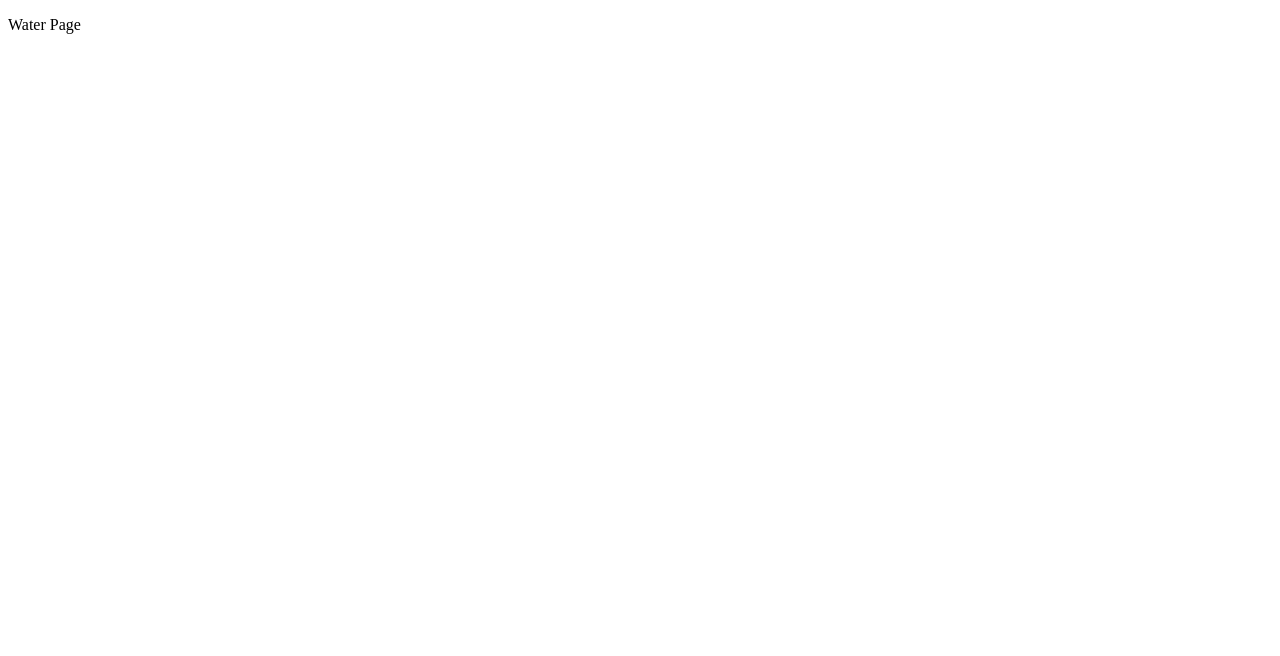
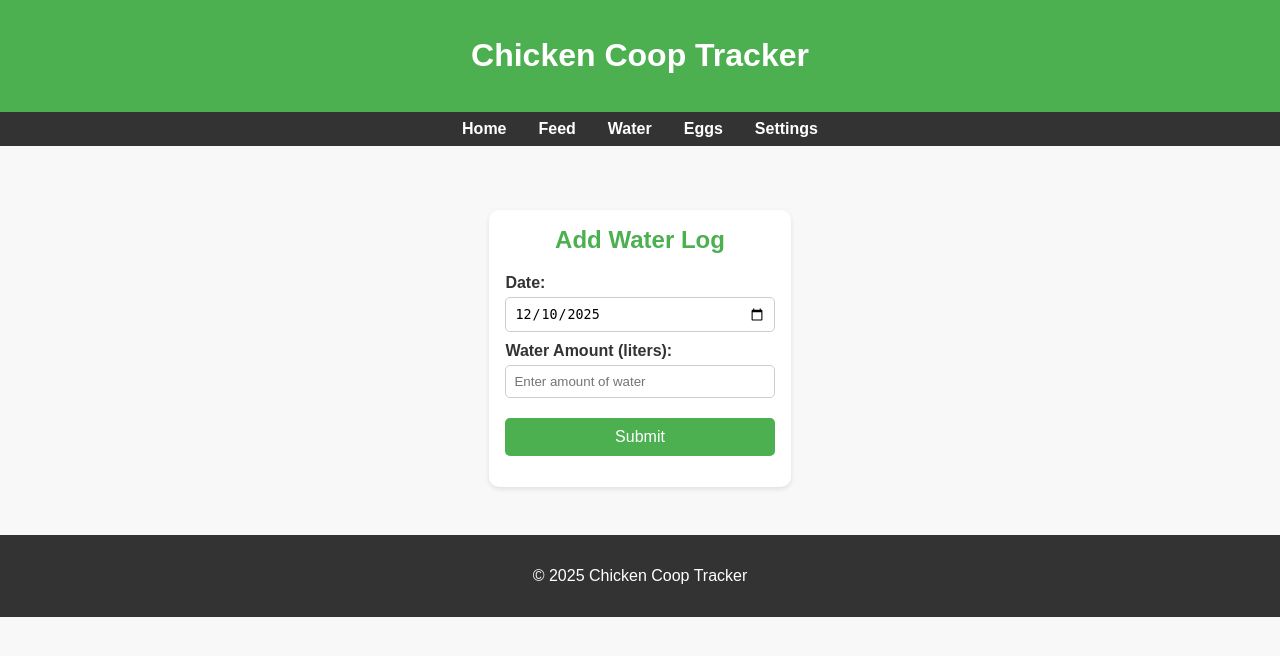
Before and after one commit to JonahG046/Chicken-Coop-Tracker, a Flask app: page /water in a window 1280 px wide. Before the commit the part shown is almost empty. Shown: the top 656 px of the page. Run offline with Flask 3, Linux system fonts and the light colour scheme; some libraries are stand-ins or nearby versions.

Commit message:
Added water log to the water.html page

```diff
--- a/templates/water.html
+++ b/templates/water.html
@@ -3,9 +3,87 @@
 <head>
     <meta charset="UTF-8">
     <meta name="viewport" content="width=device-width, initial-scale=1.0">
-    <title>Document</title>
+    <title>Add Water Log</title>
+    <link rel="stylesheet" href="{{ url_for('static', filename='style.css') }}">
 </head>
 <body>
-    <p>Water Page</p>
+
+<header>
+  <h1>Chicken Coop Tracker</h1>
+</header>
+
+<nav>
+  <a href="{{ url_for('home') }}">Home</a>
+  <a href="{{ url_for('feed') }}">Feed</a>
+  <a href="{{ url_for('water') }}">Water</a>
+  <a href="{{ url_for('eggs') }}">Eggs</a>
+  <a href="{{ url_for('settings') }}">Settings</a>
+</nav>
+
+<div class="container single-card">
+  <div class="card">
+    <h2>Add Water Log</h2>
+    <form id="waterForm">
+      <label for="date">Date:</label>
+      <input type="date" id="date" name="date"
+             value="{{ datetime.utcnow().strftime('%Y-%m-%d') }}" required>
+
+      <label for="amount">Water Amount (liters):</label>
+      <input type="number" id="amount" name="amount"
+             min="0" step="0.1" placeholder="Enter amount of water" required>
+
+      <button type="submit">Submit</button>
+    </form>
+
+    <div id="message" class="message"></div>
+  </div>
+</div>
+
+<footer>
+  <p>&copy; 2025 Chicken Coop Tracker</p>
+</footer>
+
+<script>
+document.getElementById('waterForm').addEventListener('submit', async (event) => {
+    event.preventDefault();
+
+    const date = document.getElementById('date').value;
+    const amount = document.getElementById('amount').value;
+    const messageEl = document.getElementById('message');
+
+    messageEl.textContent = '';
+
+    if (!date || !amount) {
+        messageEl.textContent = 'Please fill out all fields.';
+        messageEl.className = 'message error';
+        return;
+    }
+
+    try {
+        const response = await fetch('/api/water', {
+            method: 'POST',
+            headers: { 'Content-Type': 'application/json' },
+            body: JSON.stringify({ date, amount })
+        });
+
+        const data = await response.json();
+
+        if (response.ok) {
+            messageEl.textContent = data.message || 'Water log added successfully!';
+            messageEl.className = 'message success';
+            document.getElementById('waterForm').reset();
+            document.getElementById('date').valueAsDate = new Date();
+        } else {
+            messageEl.textContent = data.error || 'Error adding water log.';
+            messageEl.className = 'message error';
+        }
+    } catch (err) {
+        console.error(err);
+        messageEl.textContent = 'An unexpected error occurred.';
+        messageEl.className = 'message error';
+    }
+});
+</script>
+
 </body>
 </html>
```
